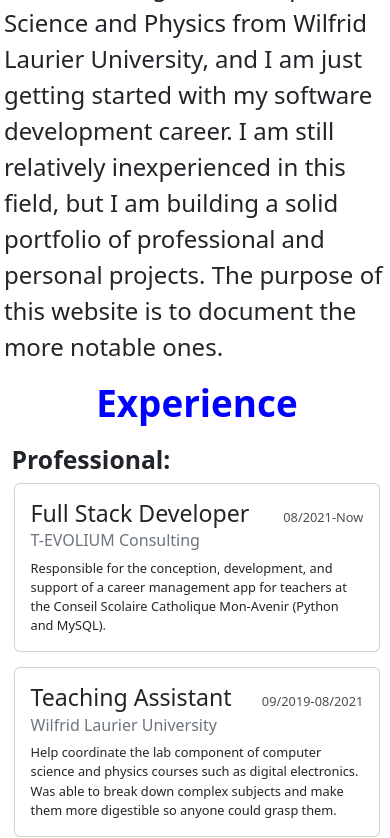
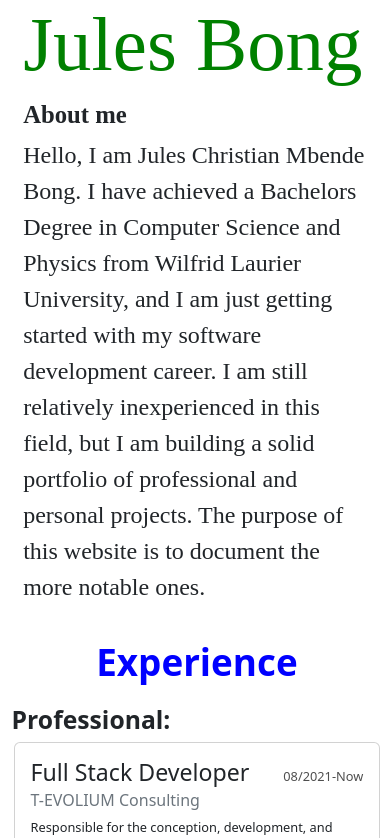
Before and after one commit to xtianbong/mysite, a Django app: page /main/ in a window 390 px wide. Shown: the part 615-1453 px from the top of the page. Run offline with Django 4.2, Linux system fonts and the light colour scheme; data comes from the database, SQL or seed files in the repository; both versions use the stored data as it was after the commit.

Commit message:
Home section rejigged

```diff
--- a/main/static/main/styles.css
+++ b/main/static/main/styles.css
@@ -8,6 +8,29 @@ h1{
 }
 h2{
     font-weight: bold;
+}
+.intro-box{
+    width:960px;
+    height:100%;
+    padding-top:5%;
+    padding-bottom: 5%;
+    margin-left: 10%;
+    font-family:'Times New Roman', Times, serif;
+}
+.intro-box>h1{
+    margin-top: 10%;
+    font-family:'Times New Roman', Times, serif;
+}
+.intro-box>p{
+    font-size: larger;
+}
+.intro-box>img{
+    width:40%;
+    min-width: 350px;
+    height:100%;
+    min-height: 530px;
+    float:right;
+    top:30%;
 }
 hr{
     width:100%;
@@ -24,6 +47,16 @@ hr{
     float:right;
     display:block;
 }*/
+.navbar-collapse{
+    padding-left:10px;
+}
+.navbar-collapse.collapse.show{
+    width:100%;
+    padding-left:10px;
+}
+.dropdown-menu{
+    border-radius: 0;
+}
 #nav-link{
     color:red;
 }
@@ -32,6 +65,7 @@ body{
 
 }
 .blurb{
+    min-height: fit-content;
     height: 90vh;
     max-height:90vh;
     scroll-snap-align:end;
@@ -262,6 +296,8 @@ body{
     z-index: 2000;
     background-color: white;
     height:fit-content;
+    padding-left: 0;
+    padding-right: 0;
 }
 nav{
     display:flex;
@@ -487,15 +523,27 @@ ul{
         grid-column:2;
         grid-row:3;
     }
+    .intro-box{
+
+        padding-top: 0;
+        width:90%;
+        margin-left:5%;
+    }
+    .intro-box>h1{
+        margin-top: 0;
+    }
 }
 @media only screen and (max-width:992px){
     #soft:hover,#misc:hover{
         width:150%;
     }
 }
-@media only screen and (max-width:872px){
+@media only screen and (max-width:890px){
     #soft:hover,#misc:hover{
         width:230%;
+    }
+    .intro-box{
+        padding-top: 0;
     }
 }
 @media only screen and (max-width: 768px) {
@@ -520,6 +568,12 @@ ul{
     }
     .blurb{
         height:fit-content;
+        overflow-y:scroll;
+
+    }
+    .blurb>p{
+        height:max-content;
+        overflow: scroll;
     }
     .resume{
         height:fit-content;
--- a/main/templates/main/index.html
+++ b/main/templates/main/index.html
@@ -72,6 +72,7 @@
                     </li>
 
                 </div><!-- /.navbar-collapse -->
+                <!--
                 <li class="nav-item dropdown" id="lang-select">
                     <a class="nav-link dropdown-toggle" href="#" id="navbarDropdown" role="button" data-toggle="dropdown" aria-haspopup="true" aria-expanded="false">
                         ENG
@@ -82,12 +83,14 @@
                         <a class="dropdown-item" href="#" target="_blank">Français</a>
                     </div>
                 </li>
+                -->
 
             </nav>
             <hr size="3">
         </div><!-- /.container-fluid -->
     <div id="content">
         <div class="blurb">
+            <div class="intro-box">
                 <img src="../..{%static 'main/img/home.jpg'%}">
                 <h1>Jules Bong</h1>
 
@@ -97,7 +100,7 @@
                     and I am just getting started with my software development career. I am still relatively inexperienced in this field, but I am building a solid portfolio
                     of professional and personal projects. The purpose of this website is to document the more notable ones.
                 </p>
-
+            </div>
         </div><!--blurb-->
         <hr style="width:100%; text-align:left; margin-left:0;border-color:black; color:black;background-color:black" size="3">
 
```
Also changed, not shown: db.sqlite3. Lines whose indentation alone changed are shown as unchanged.
